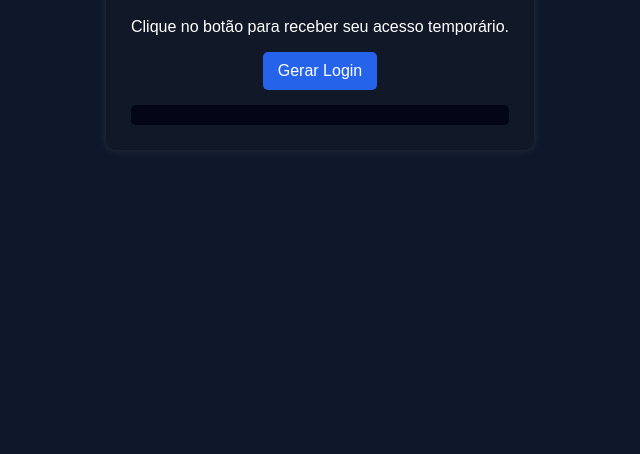
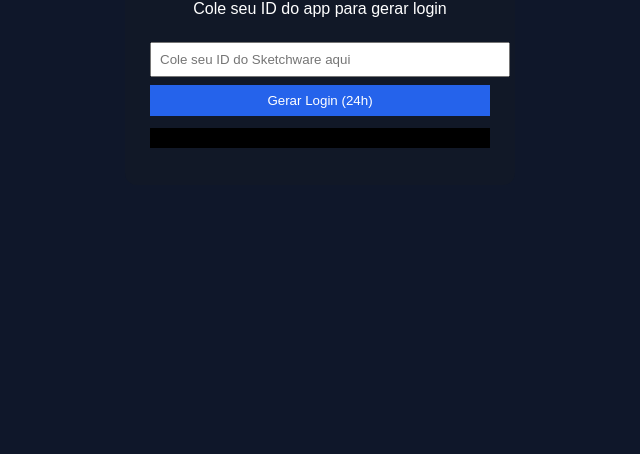
Before and after one commit to ffvortex20-lgtm/login-sistema, a plain HTML site: page index.html in a window 1280 px wide. Shown: the part 362-816 px from the top of the page, without its empty margins (320-960 px from the left). Drawn offline with Linux system fonts and the light colour scheme.

Commit message:
Update index.html

```diff
--- a/index.html
+++ b/index.html
@@ -2,70 +2,51 @@
 <html lang="pt-BR">
 <head>
 <meta charset="UTF-8">
-<title>Gerador de Login</title>
+<title>VORTEX LOGIN</title>
 <style>
 body {
-    background-color: #0f172a;
-    color: white;
-    font-family: Arial, sans-serif;
-    display: flex;
-    justify-content: center;
-    align-items: center;
-    height: 100vh;
-    margin: 0;
+  background:#0f172a; color:white; font-family:Arial;
+  display:flex; justify-content:center; align-items:center; height:100vh;
 }
-
 .container {
-    background: #111827;
-    padding: 25px;
-    border-radius: 10px;
-    text-align: center;
-    box-shadow: 0px 0px 10px rgba(255,255,255,0.1);
+  background:#111827; padding:25px; border-radius:12px; width:340px; text-align:center;
 }
-
-button {
-    background: #2563eb;
-    color: white;
-    border: none;
-    padding: 10px 15px;
-    border-radius: 5px;
-    cursor: pointer;
-    font-size: 16px;
-}
-
-button:hover {
-    background: #1d4ed8;
-}
-
-.login-box {
-    margin-top: 15px;
-    padding: 10px;
-    background: #020617;
-    border-radius: 5px;
-}
+input, button { width:100%; padding:8px; margin-top:8px; }
+button { background:#2563eb; color:white; border:none; cursor:pointer; }
+pre { background:black; color:#0f0; padding:10px; text-align:left; font-size:12px; }
 </style>
 </head>
 <body>
 
 <div class="container">
-    <h2>Gerar Login (24 horas)</h2>
-    <p>Clique no botão para receber seu acesso temporário.</p>
+<h2>VORTEX LOGIN</h2>
+<p>Cole seu ID do app para gerar login</p>
 
-    <button onclick="gerarLogin()">Gerar Login</button>
+<input id="deviceId" placeholder="Cole seu ID do Sketchware aqui">
 
-    <div class="login-box" id="resultado"></div>
+<button onclick="gerarLogin()">Gerar Login (24h)</button>
+
+<pre id="jsonFinal"></pre>
 </div>
 
 <script>
 function gerarLogin() {
-  let usuario = "USER_" + Math.floor(Math.random()*10000);
-  let senha = "PASS_" + Math.floor(Math.random()*10000);
+  let id = document.getElementById("deviceId").value;
+  if(!id){ alert("Cole seu ID primeiro!"); return; }
+
+  let usuario = "VORTEX_" + Math.floor(Math.random()*10000);
+  let senha = "ACESSO_" + Math.floor(Math.random()*10000);
   let tempo = Date.now() + (24 * 60 * 60 * 1000);
 
-  document.getElementById("resultado").innerHTML =
-  "<b>Usuário:</b> " + usuario + "<br>" +
-  "<b>Senha:</b> " + senha + "<br>" +
-  "<small>Válido por 24 horas</small>";
+  let jsonPronto = {
+    "device_id": id,
+    "usuario": usuario,
+    "senha": senha,
+    "expira_em": tempo
+  };
+
+  document.getElementById("jsonFinal").textContent =
+  JSON.stringify(jsonPronto, null, 2);
 }
 </script>
 
```
